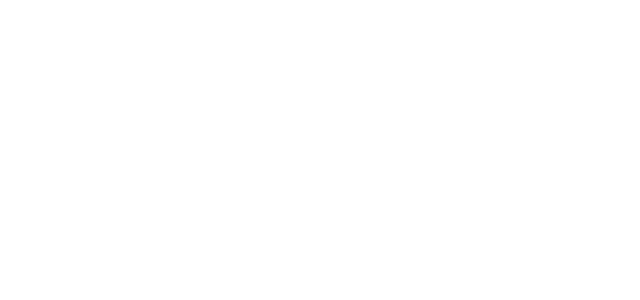
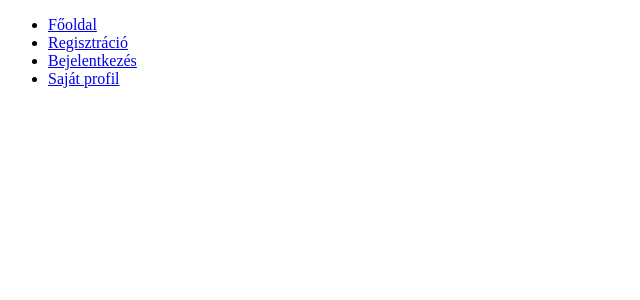
Before and after one commit to ecsitomi/Ecsedi-Takacs-Vizsgaremek-Frontend, a React (Vite) app: page / in a window 1280 px wide. Shown: the top 300 px of the page, without its empty margins (0-640 px from the left). Built offline with nearby package versions, Linux system fonts and the light colour scheme.

Commit message:
regisztráció/bejelentkezés navigálása

```diff
--- a/package.json
+++ b/package.json
@@ -11,7 +11,8 @@
   },
   "dependencies": {
     "react": "^18.2.0",
-    "react-dom": "^18.2.0"
+    "react-dom": "^18.2.0",
+    "react-router-dom": "^6.22.3"
   },
   "devDependencies": {
     "@types/react": "^18.2.66",
--- a/src/App.jsx
+++ b/src/App.jsx
@@ -1,8 +1,23 @@
+import { RouterProvider, createBrowserRouter } from 'react-router-dom'
 import './App.css'
+import Layout from './components/Layout'
+import LoginPage from './pages/LoginPage'
+import RegisterPage from './pages/RegisterPage'
+import UserPage from './pages/UserPage'
 
 function App() {
 
-  return (<></>)
+  const router = createBrowserRouter([
+    { path: '/', element: <Layout />, children: [
+        { path: 'login', element: <LoginPage /> },
+        { path: 'register', element: <RegisterPage /> },
+        { path: 'user', element: <UserPage /> },
+      ]},
+  ]);
+
+  return (
+    <RouterProvider router={router} />
+  );
 }
 
 export default App
--- /dev/null
+++ b/src/components/Layout.jsx
@@ -0,0 +1,15 @@
+import Navbar from './Navbar';
+import { Outlet } from 'react-router-dom';
+
+function Layout() {
+    return (
+        <div>
+            <Navbar />
+            <main>
+                <Outlet />
+            </main>
+        </div>
+    );
+}
+
+export default Layout;
--- /dev/null
+++ b/src/components/Navbar.jsx
@@ -0,0 +1,16 @@
+import { Link } from "react-router-dom";
+
+function Navbar() {
+  return (
+    <nav>
+        <ul>
+            <li><Link to = "/">Főoldal</Link></li>
+            <li><Link to = "/register">Regisztráció</Link></li>
+            <li><Link to = "/login">Bejelentkezés</Link></li>
+            <li><Link to = "/user">Saját profil</Link></li>
+        </ul>
+    </nav>
+  );
+}
+
+export default Navbar;
--- /dev/null
+++ b/src/pages/LoginPage.jsx
@@ -0,0 +1,8 @@
+import '../App.css'
+
+function LoginPage() {
+
+  return (<></>)
+}
+
+export default LoginPage
--- /dev/null
+++ b/src/pages/RegisterPage.jsx
@@ -0,0 +1,8 @@
+import '../App.css'
+
+function RegisterPage() {
+
+  return (<></>)
+}
+
+export default RegisterPage
--- /dev/null
+++ b/src/pages/UserPage.jsx
@@ -0,0 +1,8 @@
+import '../App.css'
+
+function UserPage() {
+
+  return (<></>)
+}
+
+export default UserPage
```
Also changed, not shown: 1 other file (tests, documents, lock files or other folders).
